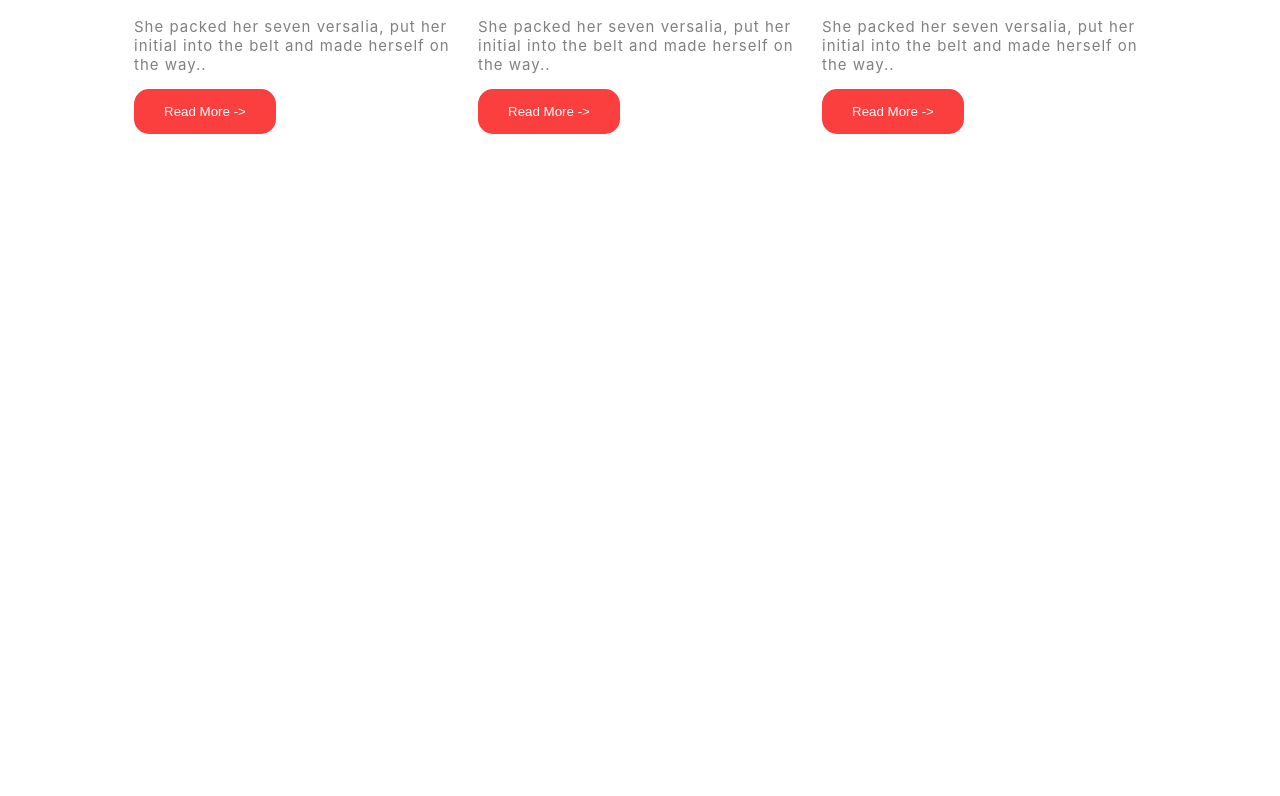
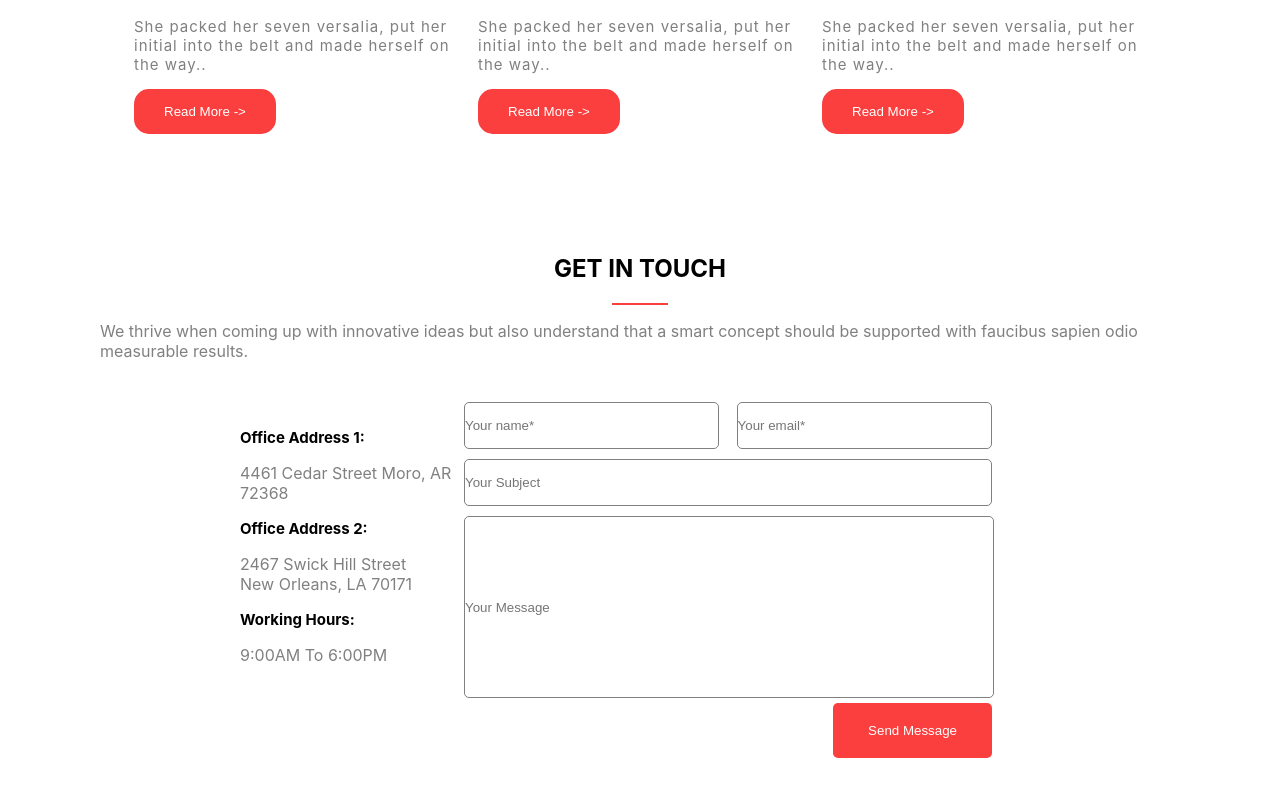
Before and after one commit to Pubudusandeepa/serviceslanding, a React (Create React App) app: page / in a window 1280 px wide. Shown: the part 6411-7207 px from the top of the page. Before the commit the page ends 6595 px from the top, so only its background shows below. Built offline with nearby package versions, Linux system fonts and the light colour scheme.

Commit message:
getintouch

```diff
--- a/src/App.js
+++ b/src/App.js
@@ -10,6 +10,7 @@ import Work from "./container/work/Work";
 import Testtimonials from "./container/testimonials/Testtimonials";
 import Getstart from "./container/getstart/Getstart";
 import Blog from "./container/blog/Blog";
+import Getintouch from "./container/getintouch/Getintouch";
 
 function App() {
   return (
@@ -25,6 +26,7 @@ function App() {
       <Testtimonials />
       <Getstart />
       <Blog />
+      <Getintouch />
     </div>
   );
 }
--- a/src/container/blog/Blog.jsx
+++ b/src/container/blog/Blog.jsx
@@ -28,7 +28,7 @@ const Blog = () => {
             </div>
           </div>
           <div className="blog_ssection_card">
-            <img src={images.blog.blg1} alt="blog1" />
+            <img src={images.blog.blg2} alt="blog1" />
             <p>UI & UX Design</p>
             <div className="section_card_details">
               <h3>Doing a cross country road trip</h3>
@@ -40,7 +40,7 @@ const Blog = () => {
             </div>
           </div>
           <div className="blog_ssection_card">
-            <img src={images.blog.blg1} alt="blog1" />
+            <img src={images.blog.blg3} alt="blog1" />
             <p>UI & UX Design</p>
             <div className="section_card_details">
               <h3>Doing a cross country road trip</h3>
--- /dev/null
+++ b/src/container/getintouch/Getintouch.css
@@ -0,0 +1,77 @@
+.getintouch_section {
+  display: flex;
+  flex-direction: column;
+}
+.getintouch_wrapper {
+  padding: 50px 100px;
+}
+.getintouch_formsection {
+  display: flex;
+  flex-direction: row;
+  padding: 20px 100px;
+}
+.getintouch_address {
+  display: flex;
+  flex-direction: column;
+}
+.getintouch_form {
+  display: flex;
+  flex-direction: column;
+  width: 100%;
+}
+.getintouch_address {
+  width: 30%;
+}
+.getintouch_form {
+  width: 60%;
+}
+.getintouch_address li {
+  list-style: none;
+}
+.getintouch_form input {
+  margin: 5px 0px;
+  padding: 15px 0px;
+  border-radius: 5px;
+  border: 1px solid gray;
+}
+.name_section {
+  width: 100%;
+  display: flex;
+  flex-direction: row;
+  justify-content: space-between;
+}
+
+.name_section input {
+  width: 48%;
+}
+.message_section input {
+  width: 100%;
+  height: 150px;
+}
+.getintouch_button {
+  display: flex;
+  flex-direction: row;
+  justify-content: flex-end;
+}
+.getintouch_button button {
+  padding: 20px 35px;
+  border-radius: 5px;
+  border: none;
+  color: white;
+  background-color: #fb3e3e;
+}
+.getintouch_introduction {
+  display: flex;
+  flex-direction: column;
+  align-items: center;
+  justify-content: center;
+}
+.getintouch_introduction p {
+  color: gray;
+}
+.getintouch_address p {
+  color: gray;
+}
+.getintouch_address h3 {
+  font-size: 15px;
+}
--- /dev/null
+++ b/src/container/getintouch/Getintouch.jsx
@@ -0,0 +1,55 @@
+import React from "react";
+import "./Getintouch.css";
+const Getintouch = () => {
+  return (
+    <div className="getintouch_section">
+      <div className="getintouch_wrapper">
+        <div className="getintouch_introduction">
+          <h2>GET IN TOUCH</h2>
+          <div className="red_line"></div>
+          <p>
+            We thrive when coming up with innovative ideas but also understand
+            that a smart concept should be supported with faucibus sapien odio
+            measurable results.
+          </p>
+        </div>
+        <div className="getintouch_formsection">
+          <div className="getintouch_address">
+            <ul>
+              <li>
+                <h3>Office Address 1:</h3>
+                <p>4461 Cedar Street Moro, AR 72368</p>
+              </li>
+              <li>
+                <h3>Office Address 2:</h3>
+                <p>
+                  2467 Swick Hill Street <br />
+                  New Orleans, LA 70171
+                </p>
+              </li>
+              <li>
+                <h3>Working Hours:</h3>
+                <p>9:00AM To 6:00PM</p>
+              </li>
+            </ul>
+          </div>
+          <div className="getintouch_form">
+            <div className="name_section">
+              <input type="text" placeholder="Your name*" />
+              <input type="text" placeholder="Your email*" />
+            </div>
+            <input type="text" placeholder="Your Subject" />
+            <div className="message_section">
+              <input type="text" placeholder="Your Message" />
+            </div>
+            <div className="getintouch_button">
+              <button>Send Message</button>
+            </div>
+          </div>
+        </div>
+      </div>
+    </div>
+  );
+};
+
+export default Getintouch;
```
